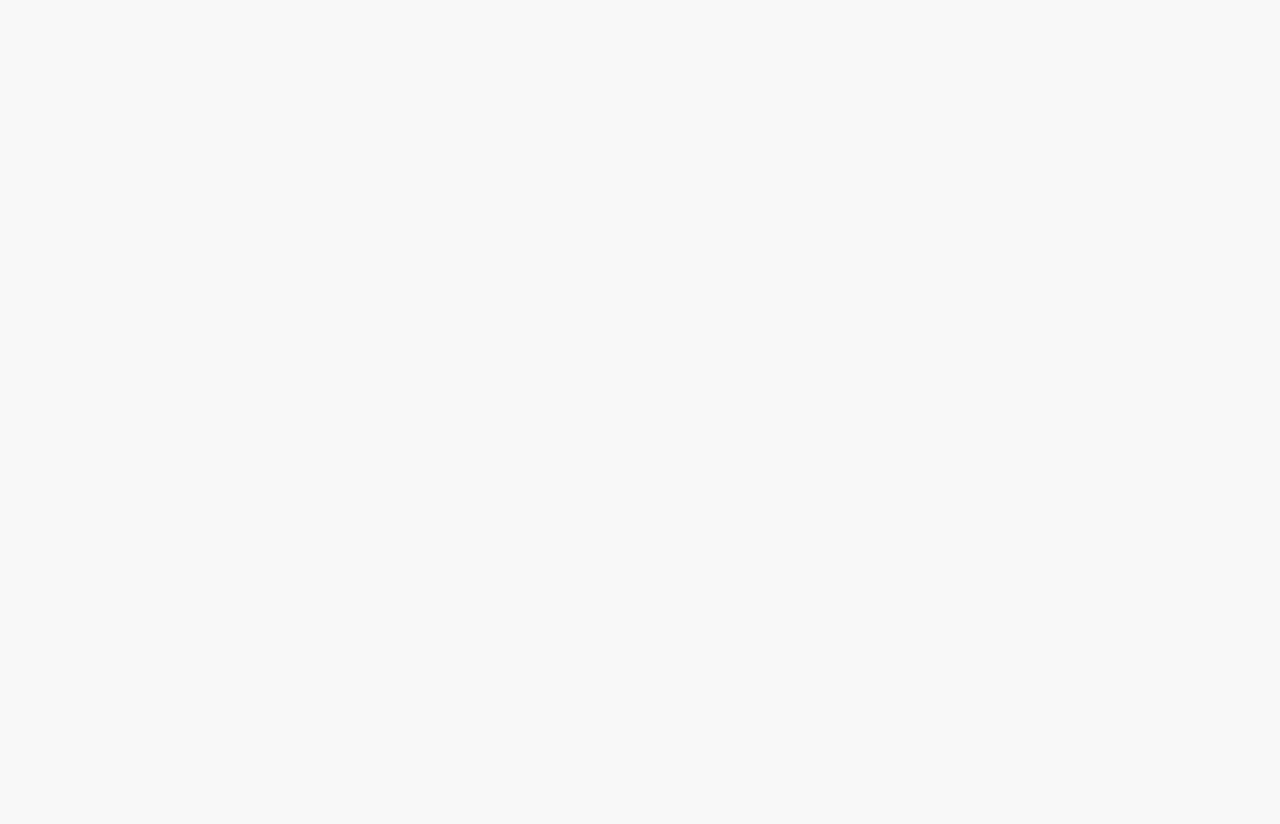
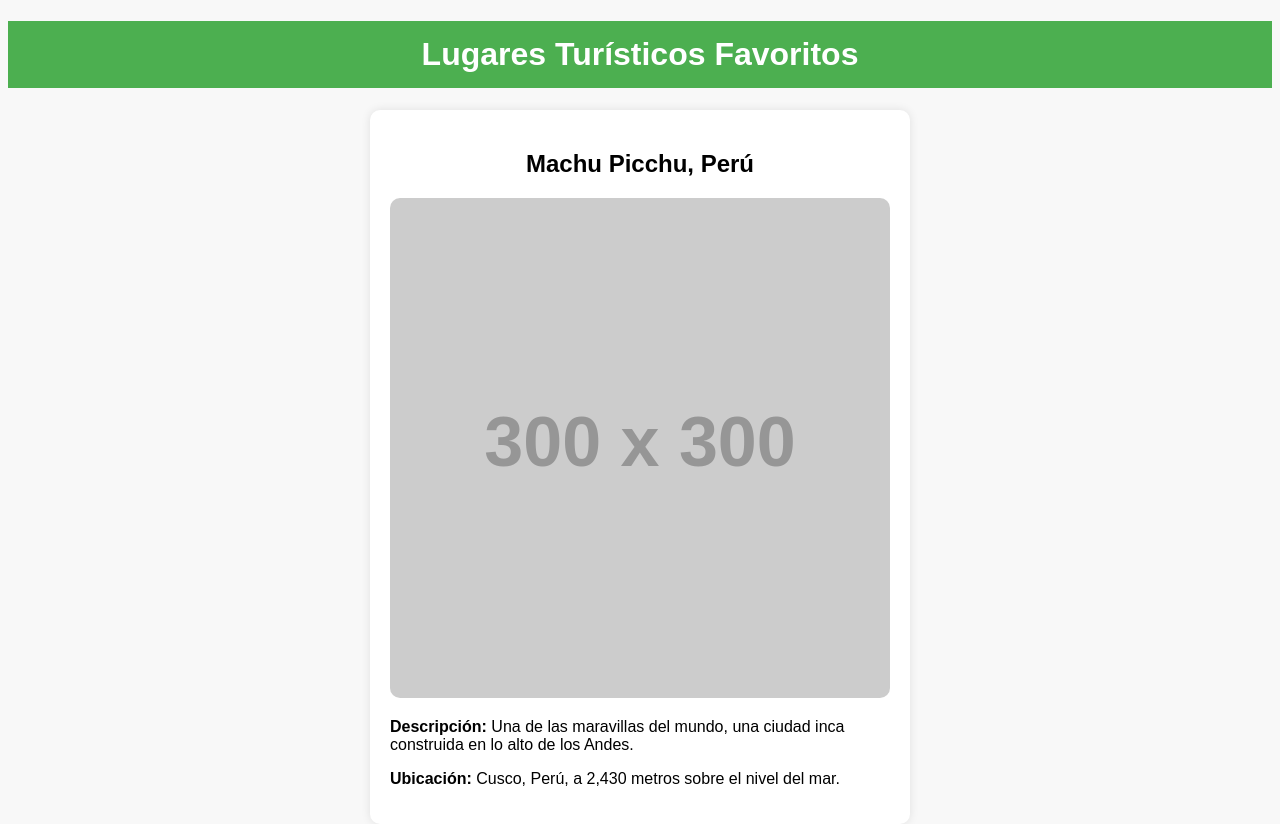
Before and after one commit to Dard16/lugares-turisticos, a plain HTML site: page index.html in a window 1280 px wide. Before the commit the page ends 800 px from the top, so only its background shows below. Drawn offline with Linux system fonts and the light colour scheme; placeholder pictures from the web are drawn by us.

Commit message:
Update index.html
creacion del primer lugar

```diff
--- a/index.html
+++ b/index.html
@@ -13,3 +13,11 @@
     </style>
 </head>
 <body>
+<h1>Lugares Turísticos Favoritos</h1>
+
+    <div class="lugar">
+        <h2>Machu Picchu, Perú</h2>
+        <img src="https://via.placeholder.com/300" alt="Machu Picchu">
+        <p><strong>Descripción:</strong> Una de las maravillas del mundo, una ciudad inca construida en lo alto de los Andes.</p>
+        <p><strong>Ubicación:</strong> Cusco, Perú, a 2,430 metros sobre el nivel del mar.</p>
+    </div>
```
